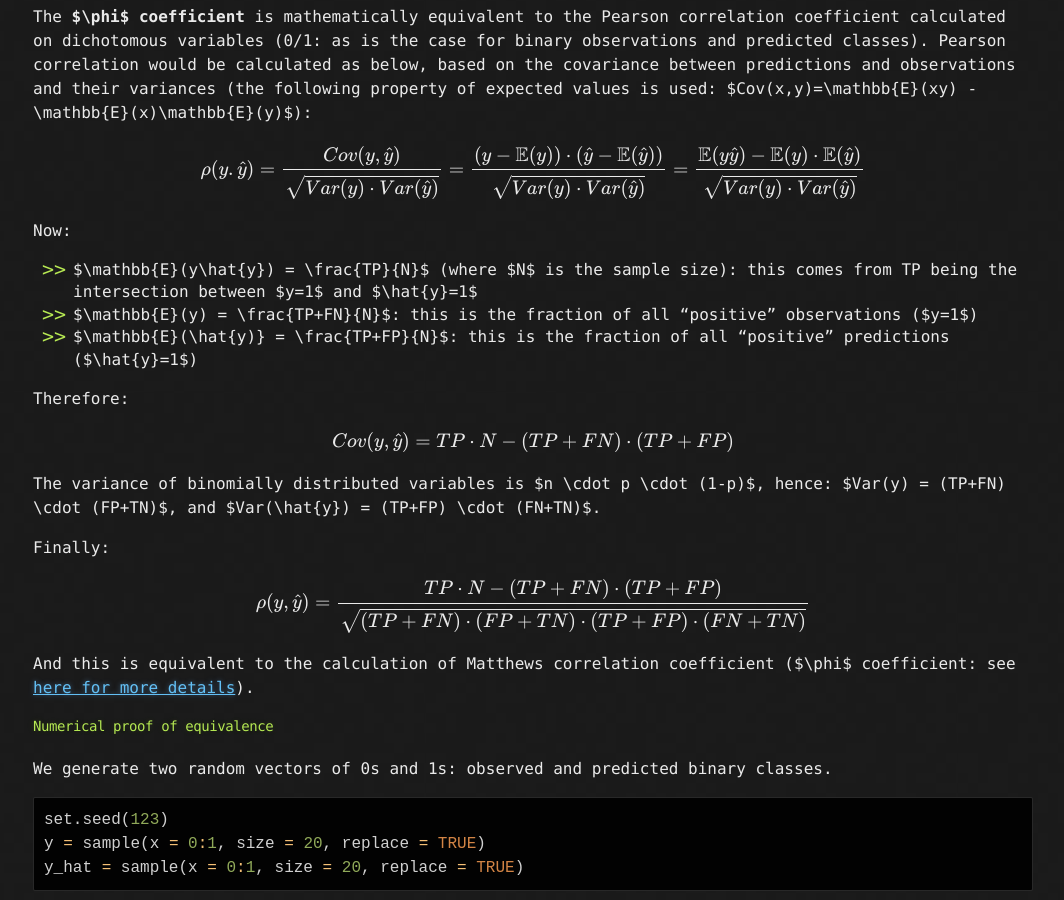
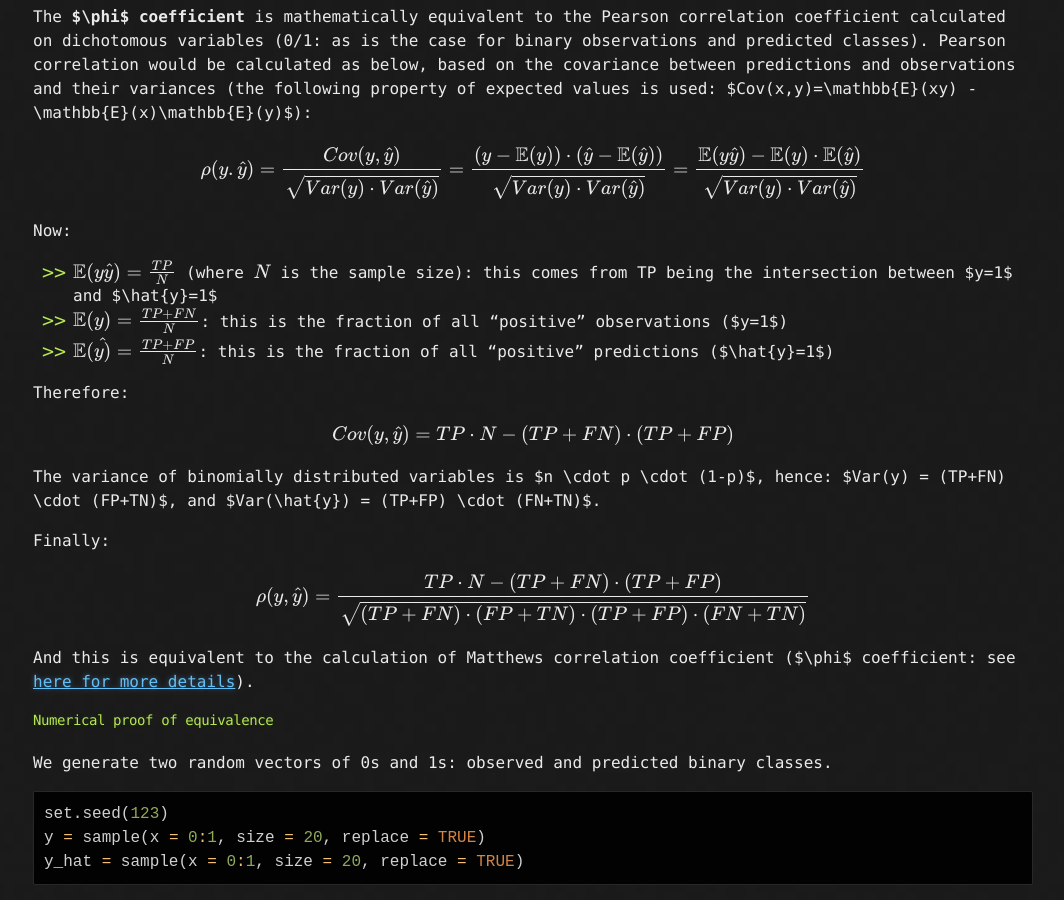
Before and after one commit to bioinformateachers/bioinformateachers.github.io, a Jekyll site: the page built from _posts/2023-03-15-mcc.md, in a window 1280 px wide and 900 px high, scrolled down 1736 px. Shown: the whole window, without its empty margins (107-1171 px from the left). Built offline with Jekyll 4.4.1, drawn with Linux system fonts in a browser that asks for light colours; formulas are drawn with MathJax 3; some of the changed text lies outside the part shown.

Commit message:
trying to fix in-line math expressions

```diff
--- a/_posts/2023-03-15-mcc.md
+++ b/_posts/2023-03-15-mcc.md
@@ -23,9 +23,9 @@ $$
 
 MCC values range from $-1$ to $1$:
 
--   $-1$: total disagreement between predicted classes and actual classes
--   $0$: complete random guessing (no predictive ability)
--   $1$: total agreement between predicted classes and actual classes
+-   $$ -1 $$: total disagreement between predicted classes and actual classes
+-   $$0$$: complete random guessing (no predictive ability)
+-   $$1$$: total agreement between predicted classes and actual classes
 
 Like other metrics (AUC, Cohen's kappa), MCC is particularly useful **when the two classes are imbalanced**, a circumstance where the mere overall accuracy would give a distorted idea of the predictive performance.
 
@@ -74,9 +74,9 @@ $$
 
 Now:
 
-- $\mathbb{E}(y\hat{y}) = \frac{TP}{N}$ (where $N$ is the sample size): this comes from TP being the intersection between $y=1$ and $\hat{y}=1$
-- $\mathbb{E}(y) = \frac{TP+FN}{N}$: this is the fraction of all "positive" observations ($y=1$)
-- $\mathbb{E}(\hat{y)} = \frac{TP+FP}{N}$: this is the fraction of all "positive" predictions ($\hat{y}=1$)
+- $$ \mathbb{E}(y\hat{y}) = \frac{TP}{N} $$ (where $$N$$ is the sample size): this comes from TP being the intersection between $y=1$ and $\hat{y}=1$
+- $$ \mathbb{E}(y) = \frac{TP+FN}{N} $$: this is the fraction of all "positive" observations ($y=1$)
+- $$ \mathbb{E}(\hat{y)} = \frac{TP+FP}{N} $$: this is the fraction of all "positive" predictions ($\hat{y}=1$)
 
 Therefore:
 
```
Also changed, not shown: other parts of _posts/2023-03-15-mcc.md (+1 -1 lines).
